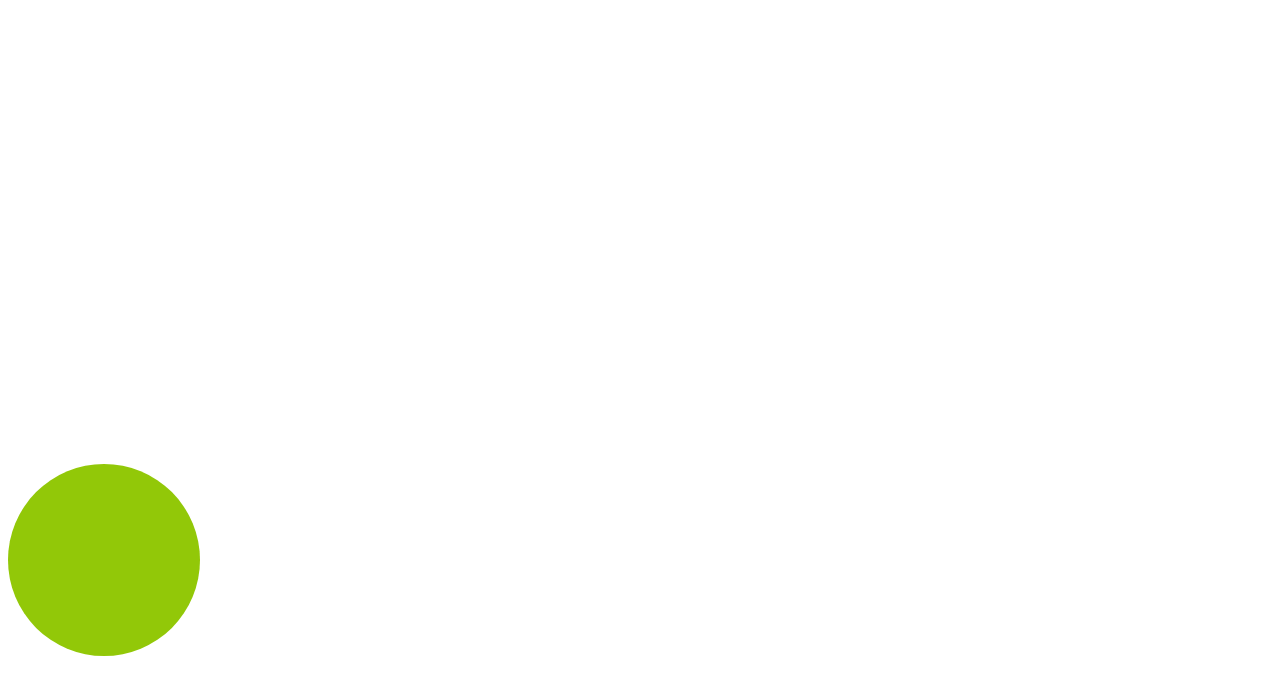
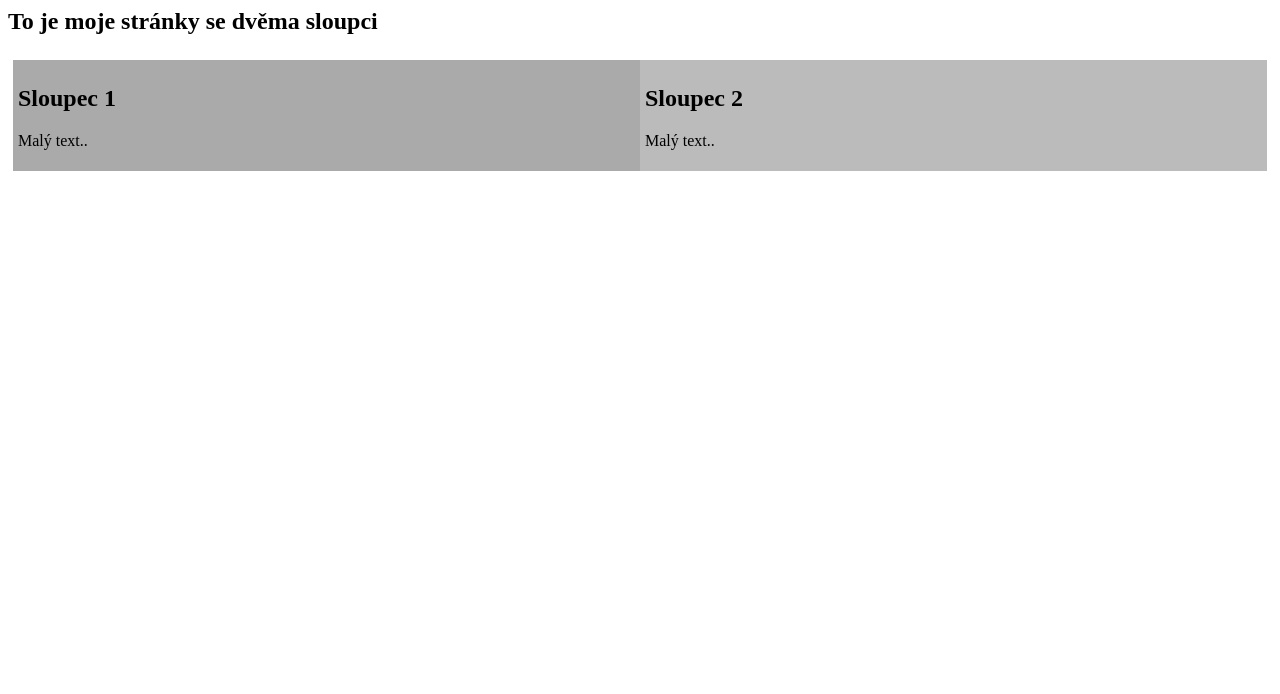
Before and after one commit to paoolo/www-pro-deti-001, a website built with Parcel: page src/index.html in a window 1280 px wide. Built offline with nearby package versions, Linux system fonts and the light colour scheme.

Commit message:
lesson 3

```diff
--- a/src/index.html
+++ b/src/index.html
@@ -6,9 +6,20 @@
 </head>
 
 <body>
-    <div class="container">
-        <div id="ball"></div>
+    <h2>To je moje stránky se dvěma sloupci</h2>
+
+    <div class="row">
+
+      <div class="column" id="column1">
+        <h2>Sloupec 1</h2>
+        <p>Malý text..</p>
+      </div>
+
+      <div class="column" id="column2">
+        <h2>Sloupec 2</h2>
+        <p>Malý text..</p>
+
+      </div>
     </div>
-
 </body>
 </html>
--- a/src/index.js
+++ b/src/index.js
@@ -2,43 +2,3 @@
 // Try changing this code while viewing the frontend in the browser to see it live reload.
 // See README.md for details on running this code.
 //
-
-var ball = document.getElementById('ball');
-
-
-document.addEventListener('keydown', function (e) {
-    if (e.which === 37) {
-        moveBallLeft()
-    }
-})
-
-function moveBallLeft() {
-    var leftNumbers = ball.style.left.replace('px', '')
-
-    var left = parseInt(leftNumbers, 10)
-    console.log(ball.style.marginLeft);
-    console.log('left pred' + ball.style.left);
-    if (left > 0) {
-        ball.style.left = `${left - 1}px`
-    }
-    console.log('left po' + ball.style.left);
-}
-
-
-
-//var myVar = setInterval(spostaDiv, 90);
-var margin = 0;
-
-let l = window.screen.width;
-let w = 1300;
-
-/* function spostaDiv() {
-    console.log(w);
-    console.log(ball);
-    if (margin == w) {//
-        margin = 0 + "px";
-    } else {
-        ball.style.marginLeft = margin + "px";
-    }
-    margin += 10;
-} */
--- a/src/styles.css
+++ b/src/styles.css
@@ -1,13 +1,21 @@
 body {
     background-color: #ffffff;
-    display: flex;
-    align-items: center;
 }
 
-#ball {
-    height: 12rem;
-    width: 12rem;
-    background-color: rgb(146, 200, 8);
-    border-radius: 50%;
-    margin-top: 20rem;
-  }
+.row {
+    display: flex;
+    padding: 5px;
+}
+
+.column {
+    flex: 50%;
+    padding: 5px;
+}
+
+#column1 {
+    background-color:#aaa;
+}
+
+#column2 {
+    background-color:#bbb;;
+}
```
Also changed, not shown: README.md, 1 other file.
